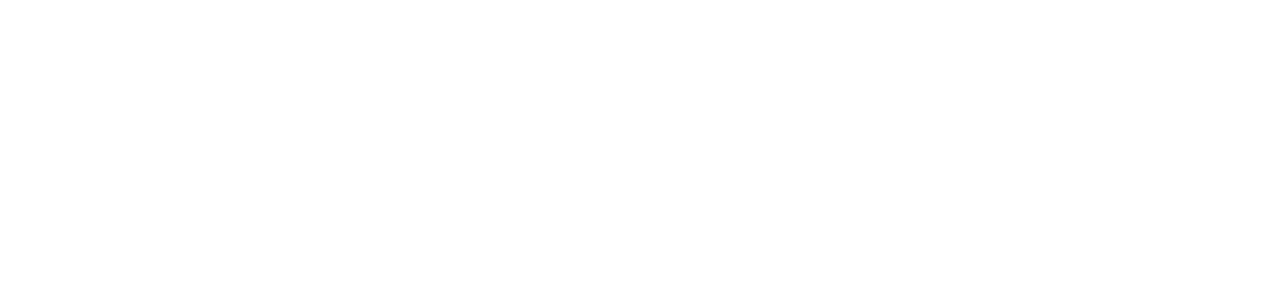
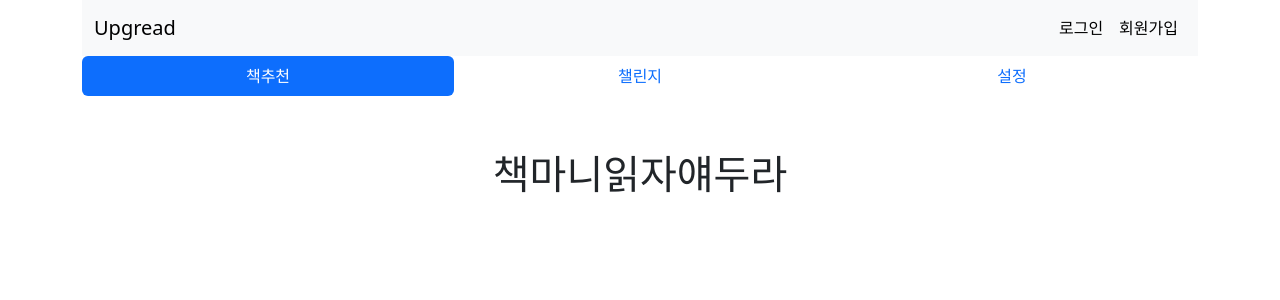
Before and after one commit to forever0801/upgread, a Vue app in the folder frontend/: page /home in a window 1280 px wide. Before the commit this address had no page. Shown: the top 300 px of the page. Built offline with nearby package versions, Linux system fonts and the light colour scheme.

Commit message:
feat: ãhome 화면

```diff
--- a/frontend/index.html
+++ b/frontend/index.html
@@ -4,7 +4,7 @@
     <meta charset="UTF-8">
     <link rel="icon" href="/favicon.ico">
     <meta name="viewport" content="width=device-width, initial-scale=1.0">
-    <title>Vite App</title>
+    <title>Upgread</title>
   </head>
   <body>
     <div id="app"></div>
--- a/frontend/src/App.vue
+++ b/frontend/src/App.vue
@@ -1,8 +1,12 @@
 <template>
-
+  <div class="container">
+    <the-header></the-header>
+    <router-view></router-view>
+  </div>
 </template>
 
 <script setup>
+import TheHeader from '@/components/common/TheHeader.vue';
 
 </script>
 
--- /dev/null
+++ b/frontend/src/components/common/TheHeader.vue
@@ -0,0 +1,28 @@
+<template>
+  <nav class="navbar navbar-expand-lg navbar-light bg-light">
+    <div class="container-fluid">
+      <a class="navbar-brand" href="#">Upgread</a>
+      <ul class="navbar-nav">
+        <li class="nav-item">
+          <a class="nav-link active" aria-current="page" href="#">로그인</a>
+        </li>
+        <li class="nav-item">
+          <a class="nav-link active" aria-current="page" href="#">회원가입</a>
+        </li>
+      </ul>
+    </div>
+  </nav>
+  <nav class="nav nav-pills nav-justified">
+    <a class="nav-link active" aria-current="page" href="#">책추천</a>
+    <a class="nav-link" href="#">챌린지</a>
+    <a class="nav-link" href="#">설정</a>
+  </nav>
+</template>
+
+<script setup>
+
+</script>
+
+<style scoped>
+
+</style>
--- a/frontend/src/main.js
+++ b/frontend/src/main.js
@@ -1,6 +1,9 @@
 import { createApp } from 'vue'
 import App from './App.vue'
 import router from '@/router/index.js';
+import 'bootstrap/dist/css/bootstrap.min.css';
+import 'bootstrap/dist/js/bootstrap.bundle.min.js';
+
 
 createApp(App)
   .use(router)
--- a/frontend/src/router/index.js
+++ b/frontend/src/router/index.js
@@ -1,10 +1,13 @@
-import { createMemoryHistory, createRouter } from 'vue-router'
+import { createMemoryHistory, createRouter, createWebHistory } from 'vue-router';
+import HomeView from '@/views/HomeView.vue';
 
 const router = createRouter({
-  history: createMemoryHistory(),
+  history: createWebHistory(),
   routes: [
     {
-
+      path: "/home",
+      name: "home",
+      component: HomeView
     }
   ]
 })
--- /dev/null
+++ b/frontend/src/views/HomeView.vue
@@ -0,0 +1,13 @@
+<template>
+  <div class="text-center fs-1 py-5">
+    책마니읽자얘두라
+  </div>
+</template>
+
+<script setup>
+
+</script>
+
+<style scoped>
+
+</style>
```
